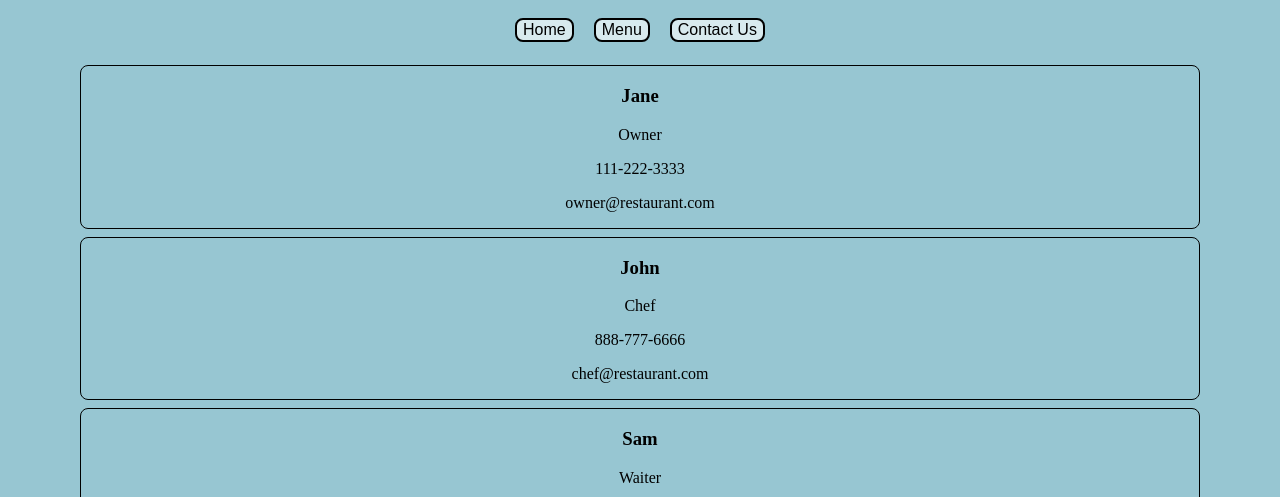
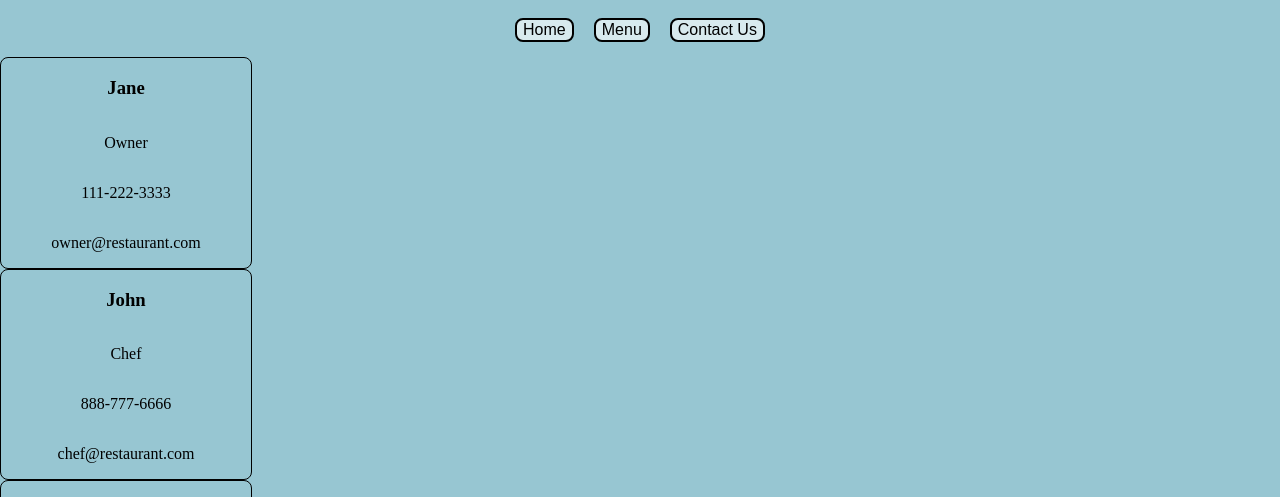
Before and after one commit to gregoryls/restaurant-page, a website built with webpack: page dist/index.html in a window 1280 px wide. Both pictures are taken after a click on the button "Contact Us". Shown: the part 280-777 px from the top of the page. Built offline with nearby package versions, Linux system fonts and the light colour scheme.

Commit message:
css to size contact boxes

```diff
--- a/src/style.css
+++ b/src/style.css
@@ -46,7 +46,7 @@ body img {
 #content > div {
   border: 1px solid black;
   border-radius: 8px;
-  margin: 1vh 10vh;
+  /* margin: 1vh 10vh; */
 }
 
 #content section {
@@ -67,3 +67,10 @@ body img {
   padding: 2vw 10vw;
   /* margin: 1vh 20vh; */
 }
+
+.contact {
+  display: flex;
+  flex-direction: column;
+  width: 250px;
+  /* margin: 1vh 20vw; */
+}
```
Also changed, not shown: dist/index.bundle.js.
